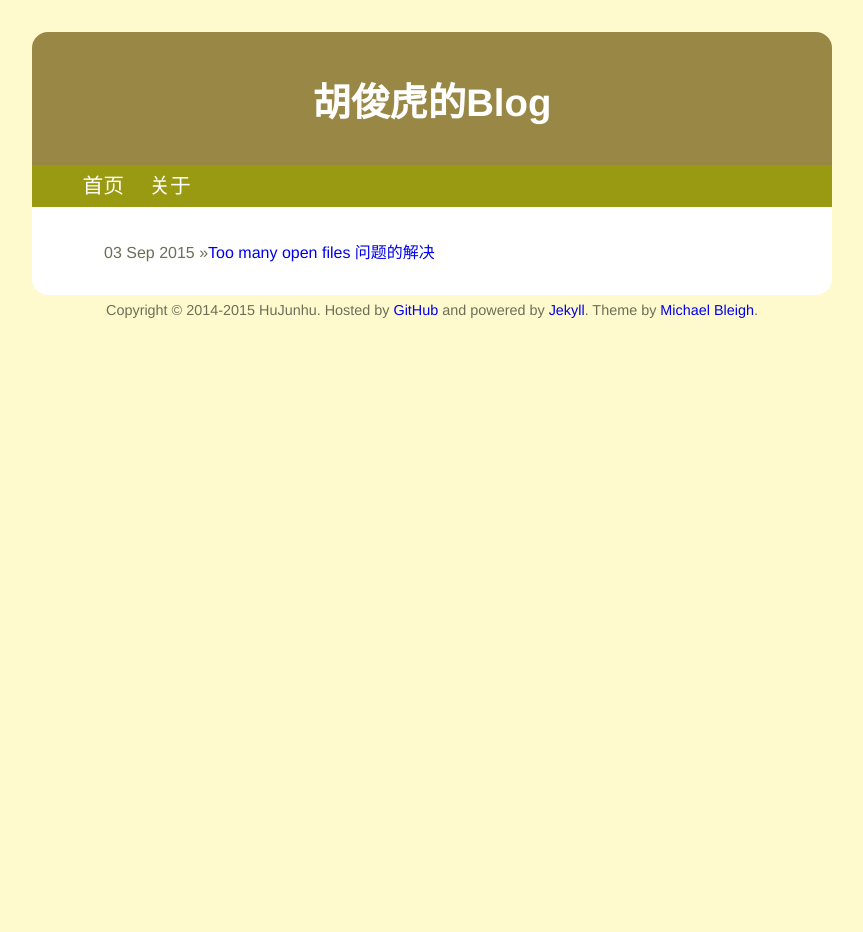
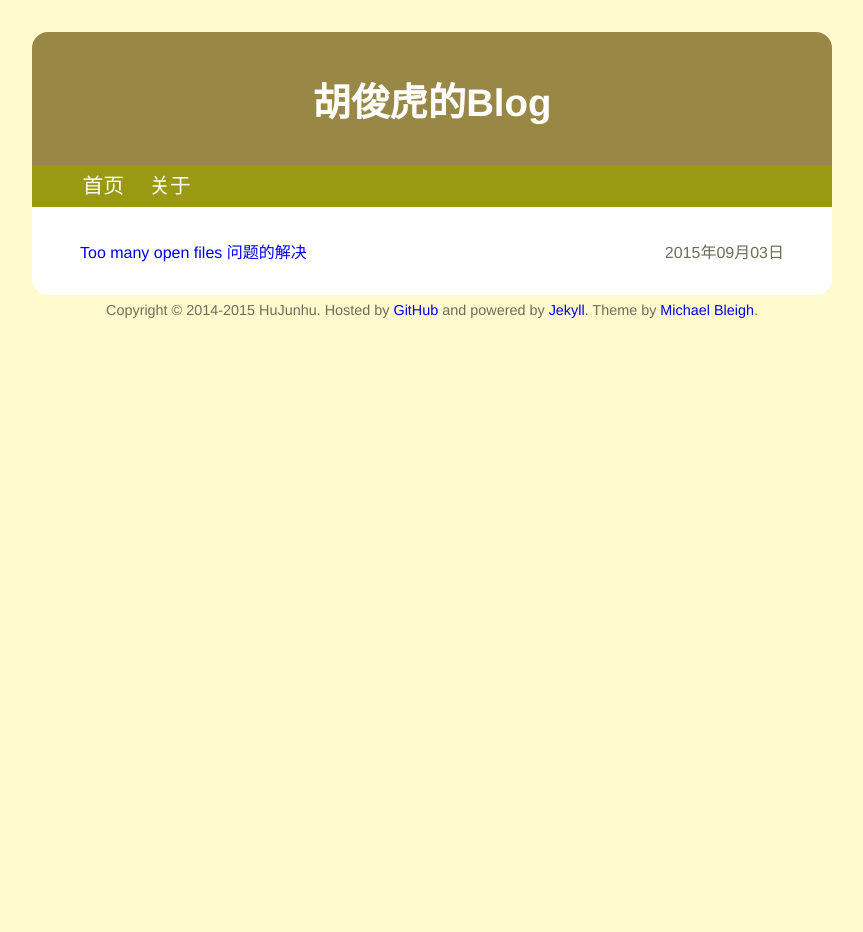
Before and after one commit to hujunhu/hujunhu.github.io, a Jekyll site: the page built from index.html, in a window 1280 px wide. Shown: the whole page, without its empty margins (208-1071 px from the left). Built offline with Jekyll 4.4.1, drawn with Linux system fonts in a browser that asks for light colours.

Commit message:
一些样式的更改

```diff
--- a/css/all.css
+++ b/css/all.css
@@ -75,9 +75,18 @@ a:link {
   margin: 0 2em;
 }
 
+#content p.post-meta {
+  color: #555;
+}
+
 #post_list ul {
   list-style-type: none;
-  margin: 0;
+  margin: 0 1em;
+  padding: 0;
+}
+
+#post_list ul li span {
+  float: right;
 }
 
 #footer {
--- a/index.html
+++ b/index.html
@@ -6,7 +6,7 @@ title: 首页
   <ul>
     {% for post in site.posts %}
       <li>
-      <span>{{ post.date | date_to_string }} &raquo;</span><a href="{{post.url}}">{{post.title}}</a>
+      <a href="{{post.url}}">{{post.title}}</a><span>{{ post.date | date: "%Y年%m月%d日" }}</span>
       </li>
     {% endfor %}
   </ul>
```
